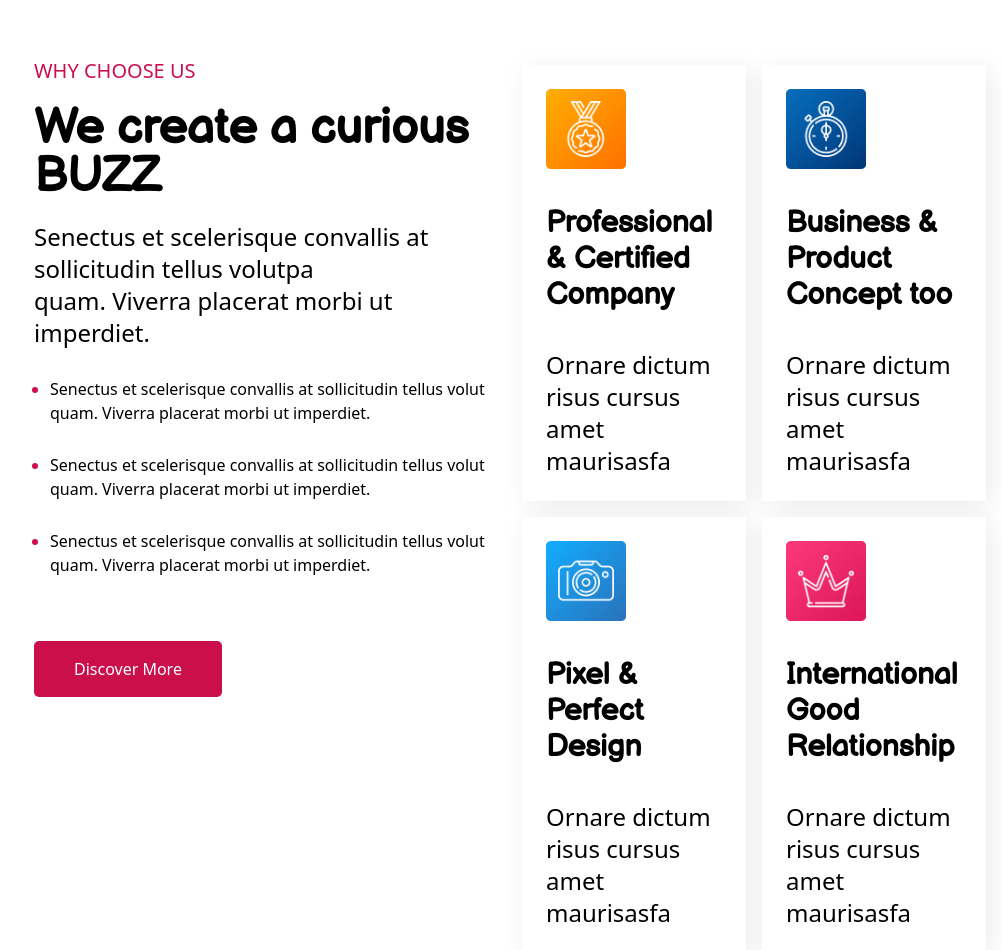
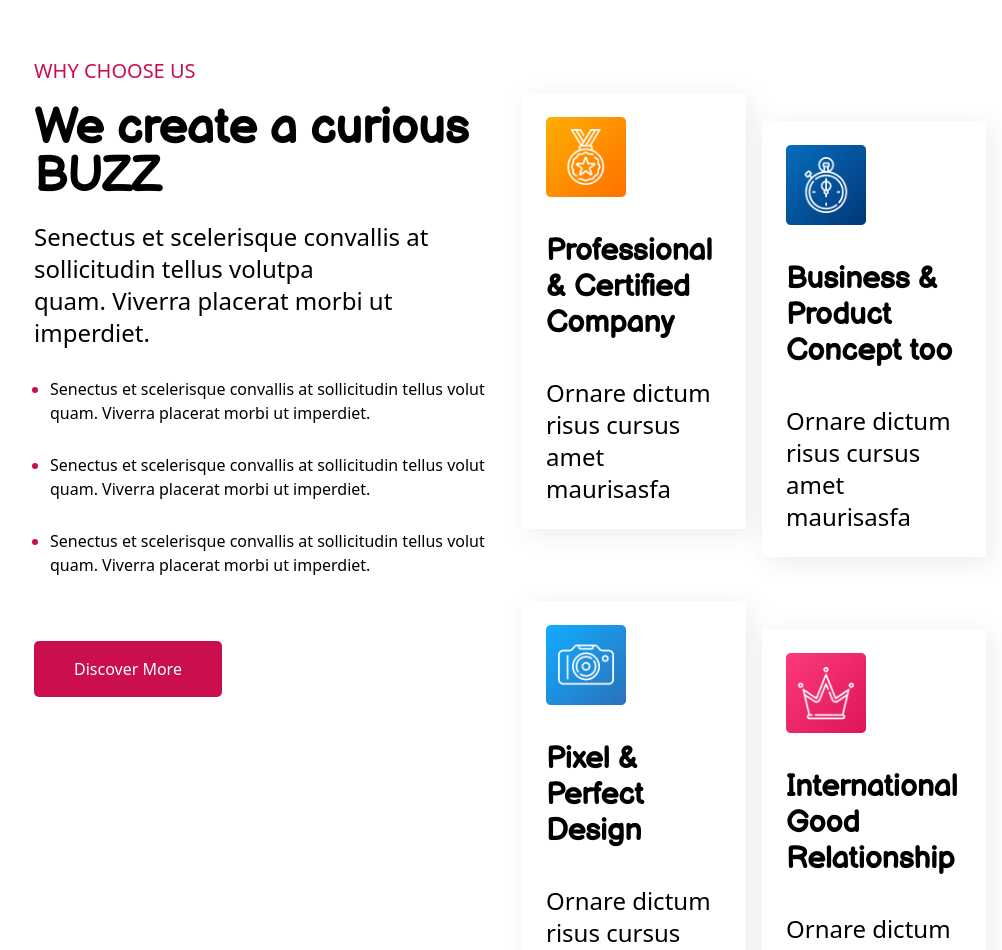
Before and after one commit to dev-aliGoodarzi/landing-page-react, a React (Create React App) app: page / in a window 1280 px wide. Shown: the part 3060-4010 px from the top of the page, without its empty margins (126-1128 px from the left). Built offline with nearby package versions, Linux system fonts and the light colour scheme.

Commit message:
make better Testimonial Component

```diff
--- a/src/Compunents/CustomersSay/CustomersSay.jsx
+++ b/src/Compunents/CustomersSay/CustomersSay.jsx
@@ -10,7 +10,9 @@ import {
 } from "../ImageExporter/ImageExporter";
 
 const CustomersSay = () => {
-  const [currentUserImg, setCurrentUserImg] = useState(testimonialImage1);
+  const [beforeImage, setBeforeImage] = useState(testimonialImage1);
+  const [currentUserImg, setCurrentUserImg] = useState("");
+  const customerImgRef = React.createRef();
   const imagesArray = [
     {
       id: "testimonial-Img-1",
@@ -50,10 +52,11 @@ const CustomersSay = () => {
           quam. Viverra placerat morbi ut imperdiet.
         </p>
         <img
+          ref={customerImgRef}
           className="w-52 h-52 mt-24"
-          src={currentUserImg}
+          src={beforeImage}
           alt=""
-          onClick={() => setCurrentUserImg(testimonialImage1)}
+          onClick={(e) => console.log(e.currentTarget.src)}
         />
         <p className="text-2xl font-bold text-center pt-10">
           Senectus et scelerisque convallis at sollicitudin tellus volutpat
@@ -74,7 +77,11 @@ const CustomersSay = () => {
                 key={item.id}
                 src={item.image}
                 alt={item.id}
-                onClick={() => setCurrentUserImg(item.image)}
+                onClick={(e) => {
+                  setBeforeImage(e.currentTarget.src);
+                  e.currentTarget.src = beforeImage;
+                  setCurrentUserImg(beforeImage);
+                }}
               />
             );
           })}
--- a/src/Compunents/WhyChoooseUs/WhyChoooseUs.jsx
+++ b/src/Compunents/WhyChoooseUs/WhyChoooseUs.jsx
@@ -5,7 +5,7 @@ import {
   whyChooseUsTopLeftImg,
   whyChooseUsTopRightImg,
 } from "../ImageExporter/ImageExporter";
-import WhyChooseUs__Cart from "./WhyChooseUs__Cart";
+import WhyChooseUsCart from "./WhyChooseUsCart";
 
 const WhyChoooseUs = () => {
   const cards = {
@@ -15,6 +15,7 @@ const WhyChoooseUs = () => {
         image: whyChooseUsTopLeftImg,
         name: `Professional & Certified Company`,
         aboutName: `Ornare dictum risus cursus amet maurisasfa`,
+        hasMarginTop: false,
       },
       {
         id: "card--top-2",
@@ -22,6 +23,7 @@ const WhyChoooseUs = () => {
         name: `Business & Product
         Concept too`,
         aboutName: "Ornare dictum risus cursus amet maurisasfa",
+        hasMarginTop: true,
       },
     ],
     bottom: [
@@ -31,6 +33,7 @@ const WhyChoooseUs = () => {
         name: `Pixel & Perfect
         Design`,
         aboutName: "Ornare dictum risus cursus amet maurisasfa",
+        hasMarginTop: false,
       },
       {
         id: "card--bottom-2",
@@ -38,6 +41,7 @@ const WhyChoooseUs = () => {
         name: `International Good
         Relationship`,
         aboutName: "Ornare dictum risus cursus amet maurisasfa",
+        hasMarginTop: true,
       },
     ],
   };
@@ -84,14 +88,14 @@ const WhyChoooseUs = () => {
           <div className="top w-full h-1/2 flex flex-row items-center justify-between">
             {cards.top.map((item) => {
               return (
-                <WhyChooseUs__Cart item={item} pic={item.image} key={item.id} />
+                <WhyChooseUsCart item={item} pic={item.image} key={item.id} />
               );
             })}
           </div>
           <div className="bottom w-full h-1/2 flex flex-row items-center justify-between">
             {cards.bottom.map((item) => {
               return (
-                <WhyChooseUs__Cart item={item} pic={item.image} key={item.id} />
+                <WhyChooseUsCart item={item} pic={item.image} key={item.id} />
               );
             })}
           </div>
--- /dev/null
+++ b/src/Compunents/WhyChoooseUs/WhyChooseUsCart.jsx
@@ -0,0 +1,21 @@
+import React from "react";
+
+const WhyChooseUsCart = ({
+  item: { id, image, name, aboutName, hasMarginTop },
+}) => {
+  return (
+    <div
+      id={`${id}`}
+      className={`flex flex-col items-start justify-between p-6 m-2 cart__custom ${
+        hasMarginTop && "mt-16"
+      }`}
+      onClick={() => console.log(hasMarginTop)}
+    >
+      <img src={image} className="h-20" alt="" />
+      <p className="text-3xl mt-9 font-bold main-font">{name}</p>
+      <p className="text-2xl mt-9 text-left ">{aboutName}</p>
+    </div>
+  );
+};
+
+export default WhyChooseUsCart;
--- a/src/Compunents/WhyChoooseUs/WhyChooseUs__Cart.jsx
+++ /dev/null
@@ -1,21 +0,0 @@
-import React from "react";
-
-const WhyChooseUs__Cart = ({
-  item: { id },
-  item: { image },
-  item: { name },
-  item: { aboutName },
-}) => {
-  return (
-    <div
-      id={`${id}`}
-      className=" h-full flex flex-col items-start justify-between p-6 m-2 cart__custom"
-    >
-      <img src={image} className="h-20" alt="" />
-      <p className="text-3xl mt-9 font-bold main-font">{name}</p>
-      <p className="text-2xl mt-9 text-left ">{aboutName}</p>
-    </div>
-  );
-};
-
-export default WhyChooseUs__Cart;
```
